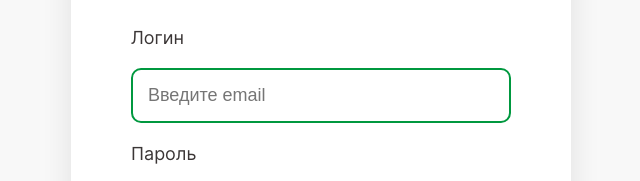
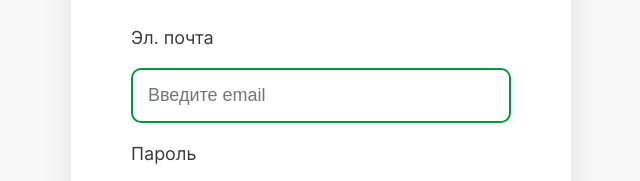
Before and after one commit to batoqqqa/cargopolusholoda, a website: page public/login.html in a window 1280 px wide. Shown: the part 177-358 px from the top of the page, 319-959 px from the left. Drawn offline with Linux system fonts and the light colour scheme; no server answers.

Commit message:
front fix

```diff
--- a/public/login.html
+++ b/public/login.html
@@ -15,7 +15,7 @@
     <h2>С возвращением</h2>
 
     <form id="login-form" class="login-form">
-      <label for="email">Логин</label>
+      <label for="email">Эл. почта</label>
       <input type="text" id="email" name="email" placeholder="Введите email" required>
       <label for="password">Пароль</label>
       <input type="password" id="password" name="password" placeholder="Введите пароль" required>
```
Also changed, not shown: public/register.html (+1 -1 lines).
